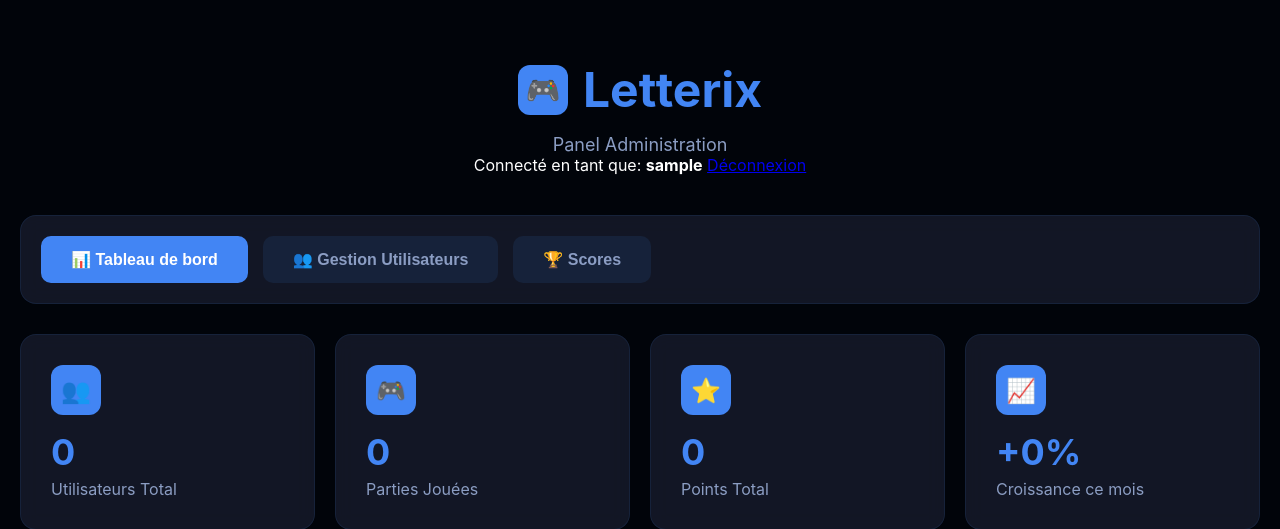
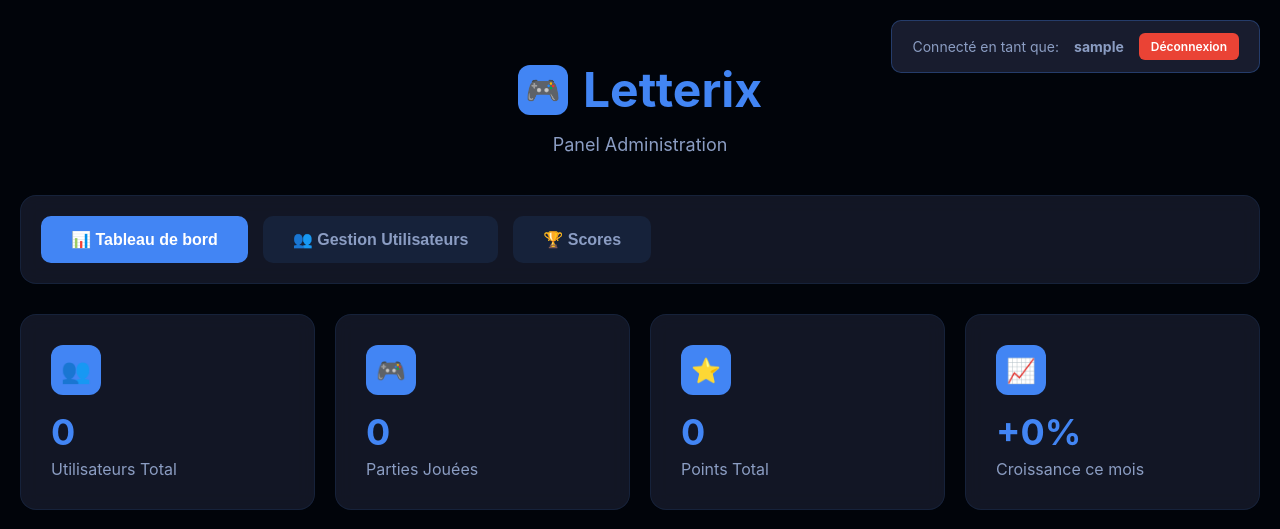
Before and after one commit to LoanKma/projet-web-v2, a PHP site: page /panel-admin.php in a window 1280 px wide. Shown: the top 529 px of the page. Run offline with PHP 8.4, Linux system fonts and the light colour scheme; the visitor is signed in with stand-in values (Sample User, id 1); data that the repository does not hold is empty.

Commit message:
update front panel admin

```diff
--- a/assets/css/panel-admin.css
+++ b/assets/css/panel-admin.css
@@ -438,3 +438,32 @@ tbody tr:hover {
     font-size: 12px;
   }
 }
+.admin-info {
+    position: fixed;
+    top: 20px;
+    right: 20px;
+    background: rgba(30, 35, 55, 0.8);
+    padding: 12px 20px;
+    border-radius: 10px;
+    border: 1px solid rgba(66, 133, 244, 0.3);
+    display: flex;
+    align-items: center;
+    gap: 15px;
+    font-size: 14px;
+    color: #8b9dc3;
+}
+
+.logout-btn {
+    background: #ea4335;
+    color: white;
+    padding: 6px 12px;
+    border-radius: 6px;
+    text-decoration: none;
+    font-weight: 600;
+    font-size: 12px;
+    transition: all 0.3s;
+}
+
+.logout-btn:hover {
+    background: #c5392f;
+}
```
